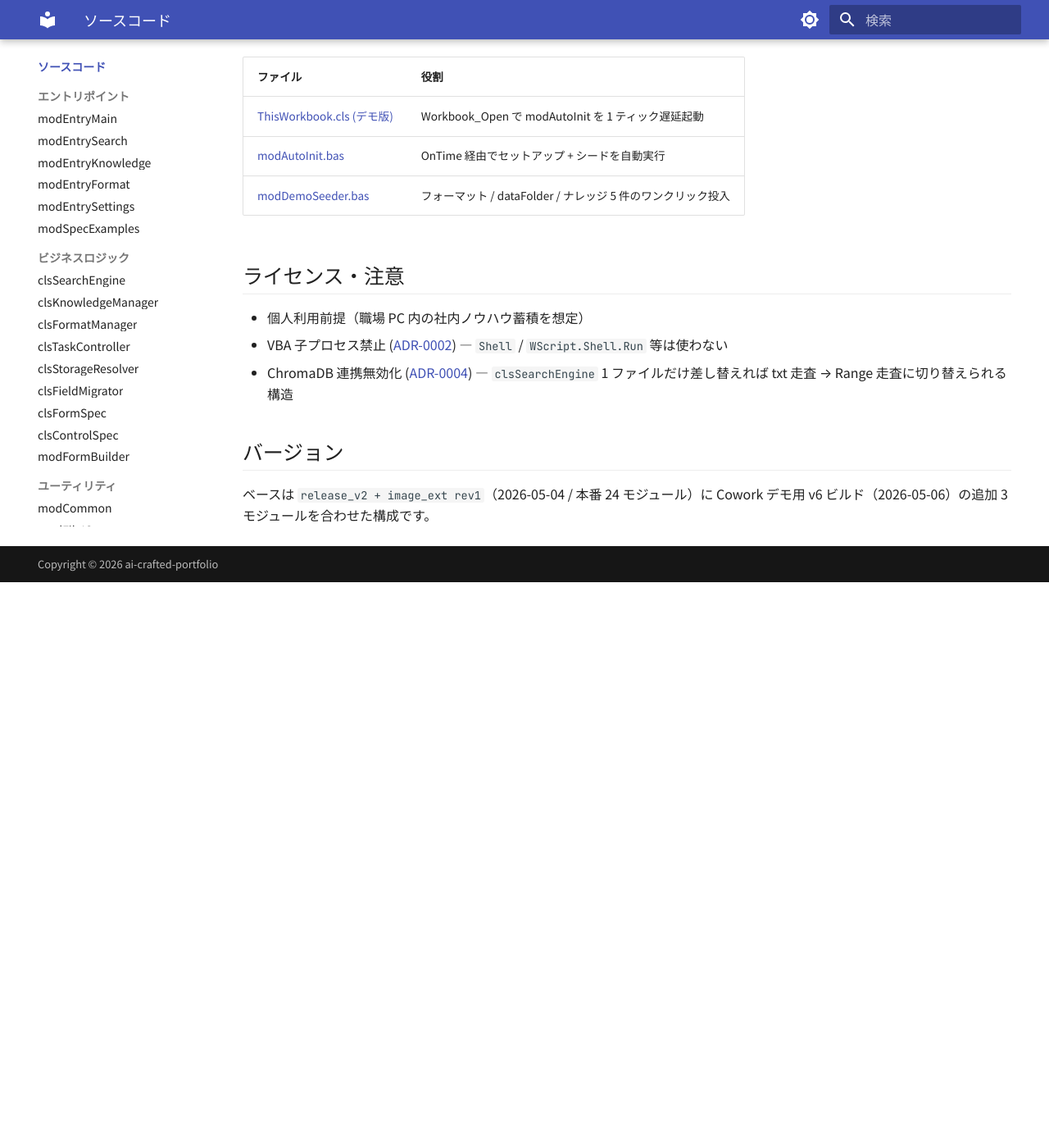
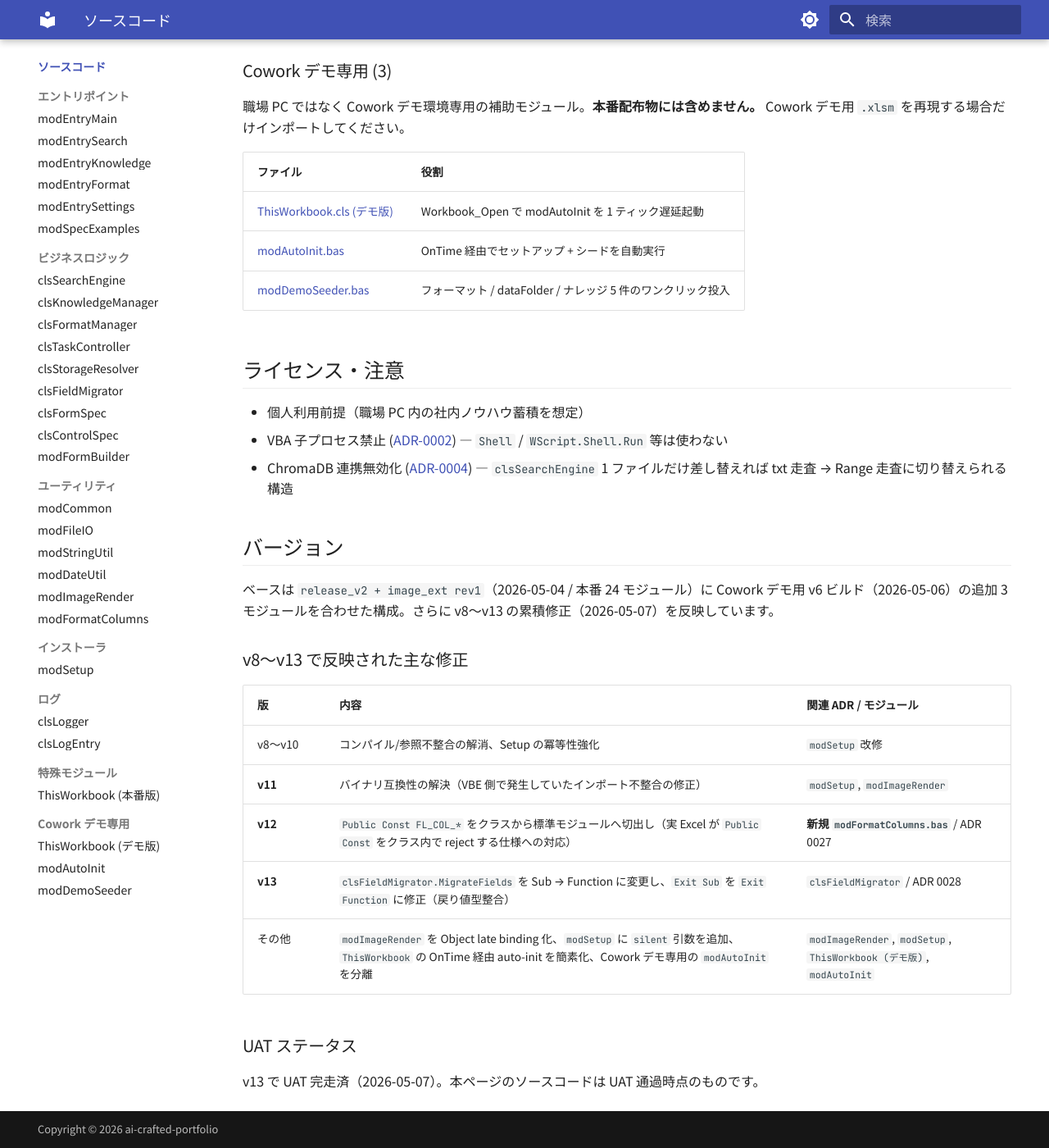
Before and after one commit to ai-crafted-portfolio/knowledgevba, an MkDocs documentation site: the page built from docs/source/index.md, in a window 1280 px wide and 1400 px high, scrolled down 3081 px. Shown: the whole window at 82% size. Built offline with MkDocs 1.6.1 and Material for MkDocs 9.7.7, drawn with Linux system fonts in a browser that asks for light colours; before the commit the page ends 3791 px from its top, so only the background shows below that; some of the changed text lies outside the part shown.

Commit message:
docs(source): bump module count to 28 and add v8-v13 changelog

```diff
--- a/docs/source/index.md
+++ b/docs/source/index.md
@@ -1,11 +1,13 @@
 ---
 title: ソースコード
-description: VBA モジュール 27 本の全ソースをコピペ可能な形で公開
+description: VBA モジュール 28 本の全ソースをコピペ可能な形で公開（v13 最新）
 ---
 
 # ソースコード
 
-VBA モジュール 27 本（本番 24 + 特殊 1 + Cowork デモ専用 3 −1 重複）の全ソースをコピペ可能な形で公開しています。各ページ右上のコピーボタンから VBE に直接貼り付けできます。
+VBA モジュール 28 本（本番 25 + 特殊 1 + Cowork デモ専用 3 −1 重複）の全ソースをコピペ可能な形で公開しています。各ページ右上のコピーボタンから VBE に直接貼り付けできます。
+
+> **このページが対応する版**: `release_v2 + image_ext + v13` (2026-05-07)。v8〜v13 の修正をすべて反映済みです。最新コミット情報は本ページ末尾の「バージョン」セクションを参照してください。
 
 !!! note "公開可視性"
     本ページ群も `noindex,nofollow` を設定しています。職場利用想定のため、検索エンジンへの indexing は意図的に抑止しています。
@@ -61,7 +63,8 @@ VBA モジュール 27 本（本番 24 + 特殊 1 + Cowork デモ専用 3 −1
 | [modFileIO.bas](utility/modfileio.md) | Shift_JIS + CRLF ファイル I/O / フォルダ操作 |
 | [modStringUtil.bas](utility/modstringutil.md) | 文字列処理の純粋関数群 |
 | [modDateUtil.bas](utility/moddateutil.md) | 日付・時刻処理の純粋関数群 |
-| [modImageRender.bas](utility/modimagerender.md) | Shapes.AddPicture によるサムネ画像配置 |
+| [modImageRender.bas](utility/modimagerender.md) | Shapes.AddPicture によるサムネ画像配置 (Object late binding 化済) |
+| [modFormatColumns.bas](utility/modformatcolumns.md) | フォーマット一覧シート列番号定数 (v12 で clsFormatManager から切出し / ADR-0027) |
 
 ### インストーラ層 (1)
 
@@ -106,4 +109,18 @@ Excel が自動で持つドキュメントモジュール。
 
 ## バージョン
 
-ベースは `release_v2 + image_ext rev1`（2026-05-04 / 本番 24 モジュール）に Cowork デモ用 v6 ビルド（2026-05-06）の追加 3 モジュールを合わせた構成です。
+ベースは `release_v2 + image_ext rev1`（2026-05-04 / 本番 24 モジュール）に Cowork デモ用 v6 ビルド（2026-05-06）の追加 3 モジュールを合わせた構成。さらに v8〜v13 の累積修正（2026-05-07）を反映しています。
+
+### v8〜v13 で反映された主な修正
+
+| 版 | 内容 | 関連 ADR / モジュール |
+|---|---|---|
+| v8〜v10 | コンパイル/参照不整合の解消、Setup の冪等性強化 | `modSetup` 改修 |
+| **v11** | バイナリ互換性の解決（VBE 側で発生していたインポート不整合の修正） | `modSetup`, `modImageRender` |
+| **v12** | `Public Const FL_COL_*` をクラスから標準モジュールへ切出し（実 Excel が `Public Const` をクラス内で reject する仕様への対応） | **新規 `modFormatColumns.bas`** / ADR 0027 |
+| **v13** | `clsFieldMigrator.MigrateFields` を Sub → Function に変更し、`Exit Sub` を `Exit Function` に修正（戻り値型整合） | `clsFieldMigrator` / ADR 0028 |
+| その他 | `modImageRender` を Object late binding 化、`modSetup` に `silent` 引数を追加、`ThisWorkbook` の OnTime 経由 auto-init を簡素化、Cowork デモ専用の `modAutoInit` を分離 | `modImageRender`, `modSetup`, `ThisWorkbook (デモ版)`, `modAutoInit` |
+
+### UAT ステータス
+
+v13 で UAT 完走済（2026-05-07）。本ページのソースコードは UAT 通過時点のものです。
```
Also changed, not shown: other parts of docs/source/index.md (+1 -1 lines).
